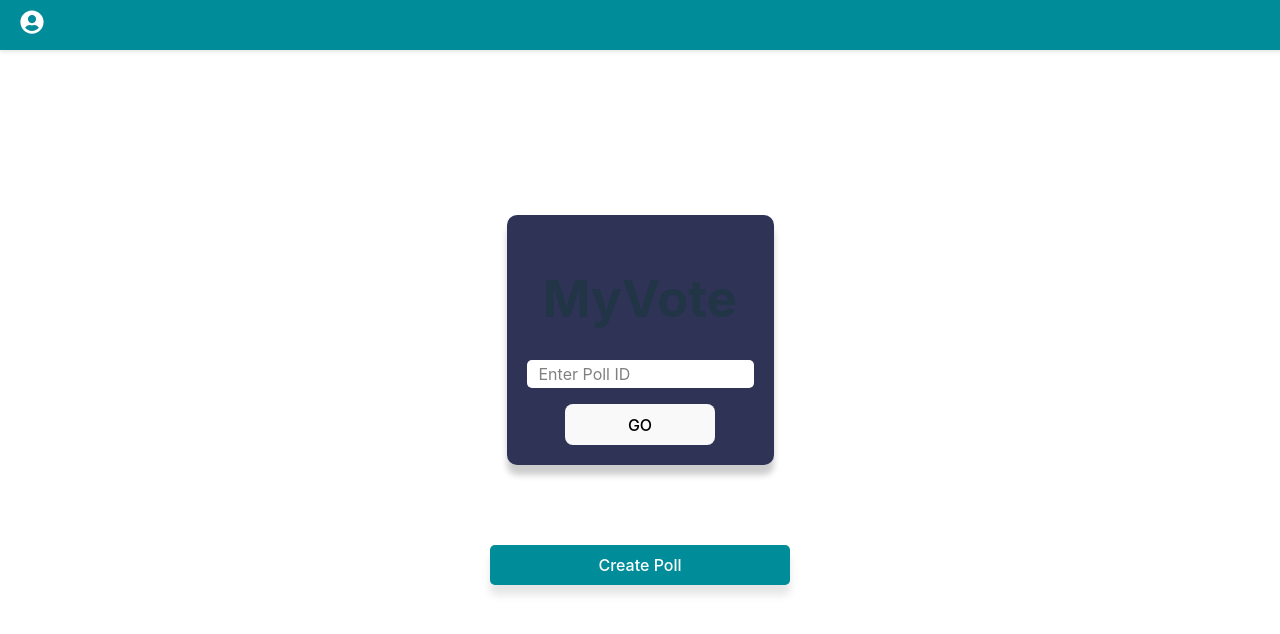
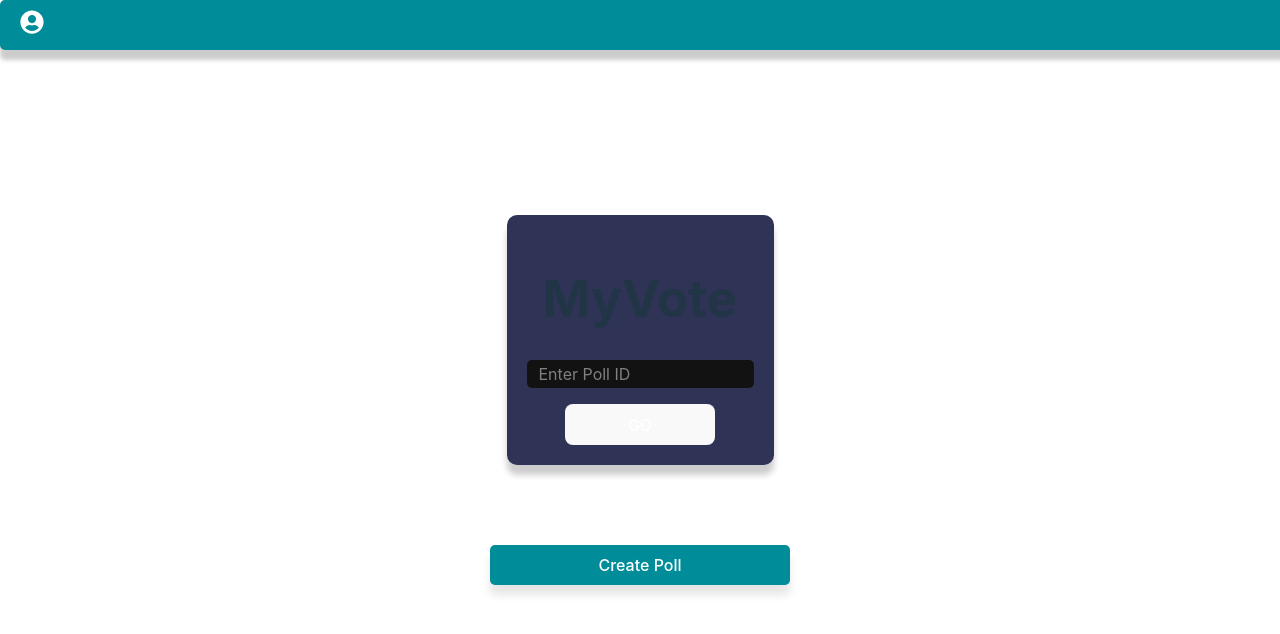
Before and after one commit to JohnLun/MyVote, a React (Vite) app in the folder myvote.client/: page / in a window 1280 px wide. Shown: the top 634 px of the page. Built offline with nearby package versions, Linux system fonts and the light colour scheme; no server answers.

Commit message:
changed color scheme rq & added shadow and corner to header

```diff
--- a/myvote.client/src/components/Header.css
+++ b/myvote.client/src/components/Header.css
@@ -6,8 +6,9 @@
     display: flex;
     justify-content: space-between;
     align-items: center;
+    border-radius: 5px;
     padding: 10px 20px;
-    box-shadow: 0 2px 4px rgba(0, 0, 0, 0.1);
+    box-shadow: 0 10px 4px rgba(0, 0, 0, 0.2);
     z-index: 1000;
 }
 
--- a/myvote.client/src/index.css
+++ b/myvote.client/src/index.css
@@ -2,7 +2,7 @@
     font-family: Inter, system-ui, Avenir, Helvetica, Arial, sans-serif;
     line-height: 1.5;
     font-weight: 400;
-    color-scheme: light dark;
+    color-scheme: dark;
     color: rgba(255, 255, 255, 0.87);
     background-color: #23242C;
     font-synthesis: none;
```
